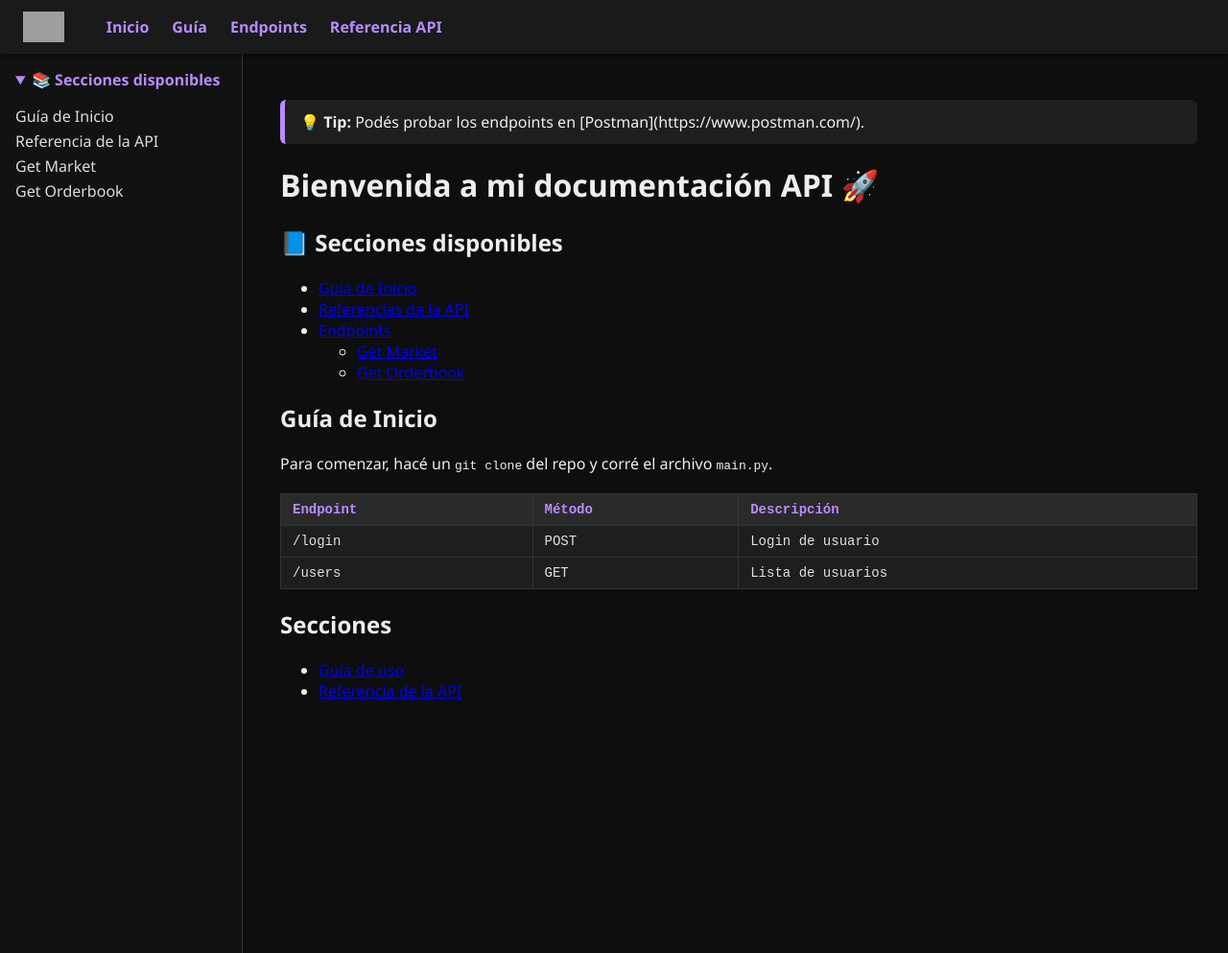
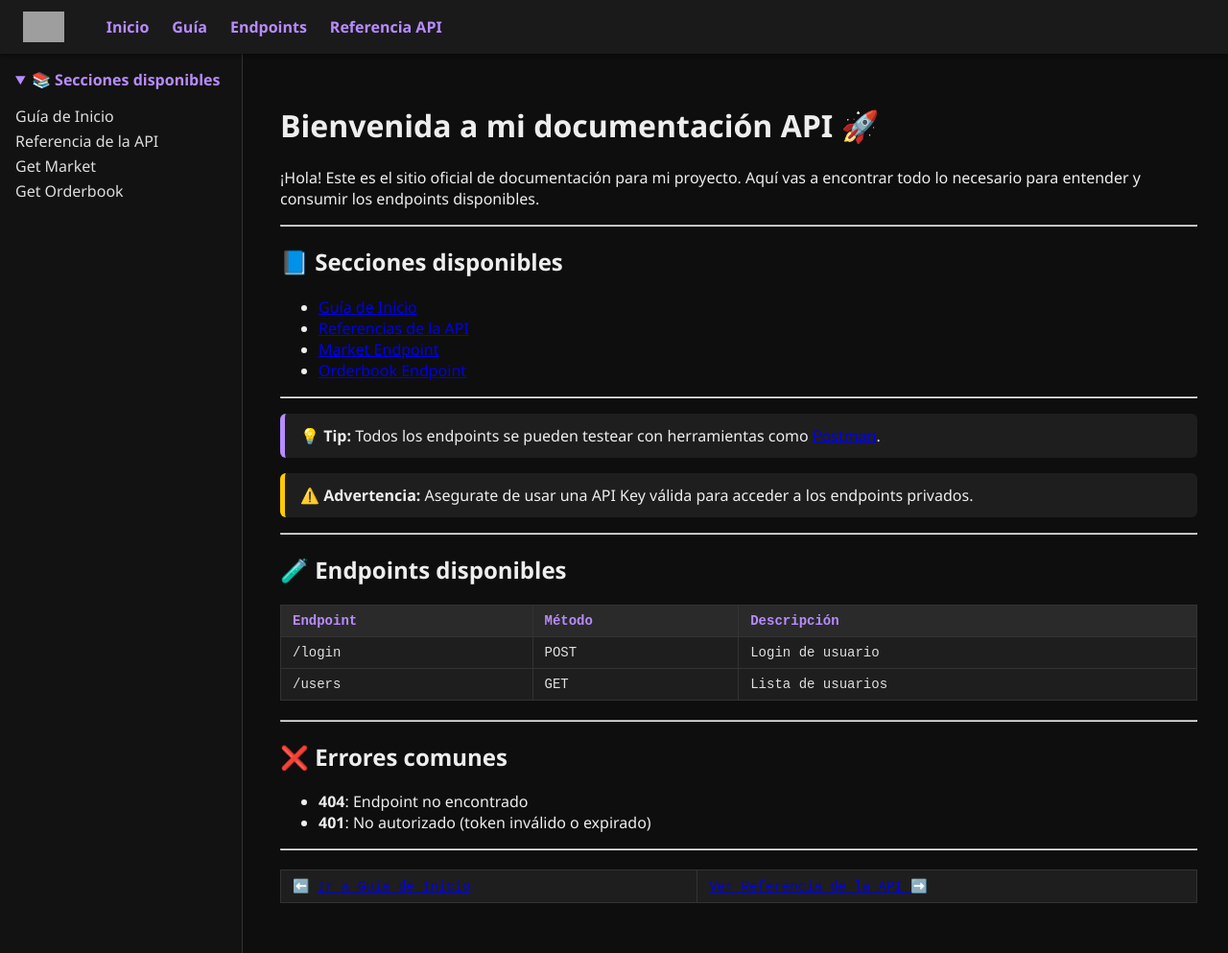
Before and after one commit to lararocha1/lararocha1.github.io, a Jekyll site: the page built from index.md, in a window 1280 px wide and 993 px high. Shown: the whole window at 96% size. Built offline with Jekyll 4.4.1, drawn with Linux system fonts in a browser that asks for light colours; grey boxes are pictures that could not be loaded.

Commit message:
Update index.md

```diff
--- a/index.md
+++ b/index.md
@@ -2,29 +2,46 @@
 layout: default
 title: Inicio
 ---
-<div class="admonition">
-  💡 <strong>Tip:</strong> Podés probar los endpoints en [Postman](https://www.postman.com/).
-</div>
+
 # Bienvenida a mi documentación API 🚀
+
+¡Hola! Este es el sitio oficial de documentación para mi proyecto. Aquí vas a encontrar todo lo necesario para entender y consumir los endpoints disponibles.
+
+---
 
 ## 📘 Secciones disponibles
 
-* [Guía de Inicio]({{ '/guia' | relative_url }})
-* [Referencias de la API]({{ '/referencia' | relative_url }})
-* [Endpoints]({{ '/endpoints' | relative_url }})
-  * [Get Market]({{ '/endpoints/get-market' | relative_url }})
-  * [Get Orderbook]({{ '/endpoints/get-orderbook' | relative_url }})
+- [Guía de Inicio](guia.md)
+- [Referencias de la API](referencia.md)
+- [Market Endpoint](endpoints/get-market.md)
+- [Orderbook Endpoint](endpoints/get-orderbook.md)
 
-## Guía de Inicio
+---
 
-Para comenzar, hacé un `git clone` del repo y corré el archivo `main.py`.
+<div class="admonition">
+  💡 <strong>Tip:</strong> Todos los endpoints se pueden testear con herramientas como <a href="https://www.postman.com/" target="_blank">Postman</a>.
+</div>
 
-| Endpoint | Método | Descripción       |
-| -------- | ------ | ----------------- |
-| /login   | POST   | Login de usuario  |
-| /users   | GET    | Lista de usuarios |
+<div class="admonition warning">
+  ⚠️ <strong>Advertencia:</strong> Asegurate de usar una API Key válida para acceder a los endpoints privados.
+</div>
 
-## Secciones
+---
 
-* [Guía de uso]({{ '/guia' | relative_url }})
-* [Referencia de la API]({{ '/referencia' | relative_url }})
+## 🧪 Endpoints disponibles
+
+| Endpoint | Método | Descripción         |
+|----------|--------|---------------------|
+| `/login` | POST   | Login de usuario    |
+| `/users` | GET    | Lista de usuarios   |
+
+---
+
+## ❌ Errores comunes
+
+- **404**: Endpoint no encontrado
+- **401**: No autorizado (token inválido o expirado)
+
+---
+
+⬅️ [Ir a Guía de Inicio](guia.md) | [Ver Referencia de la API ➡️](referencia.md)
```
